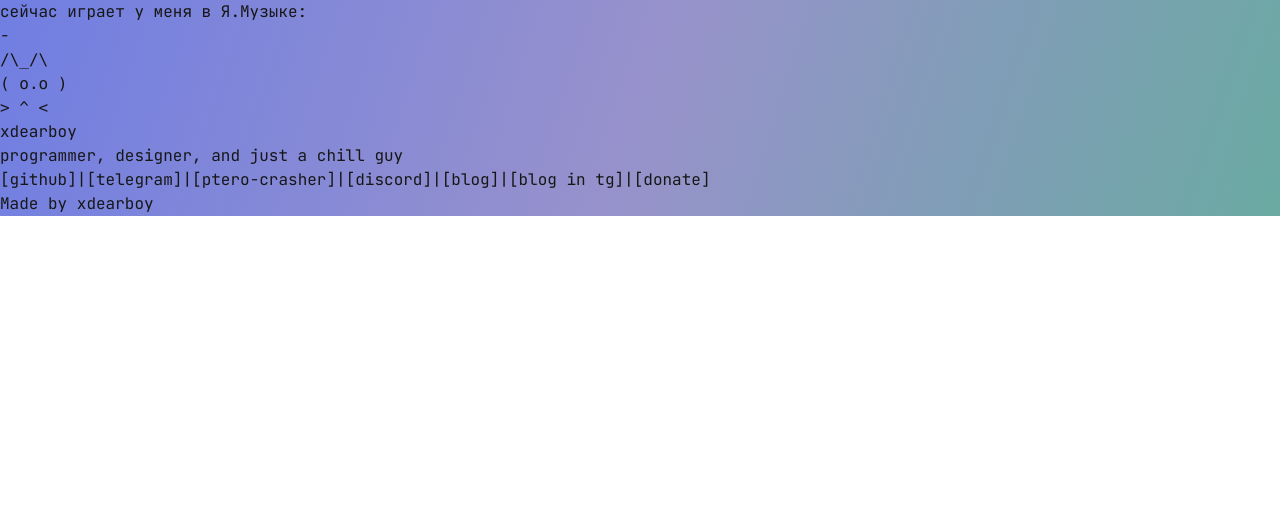
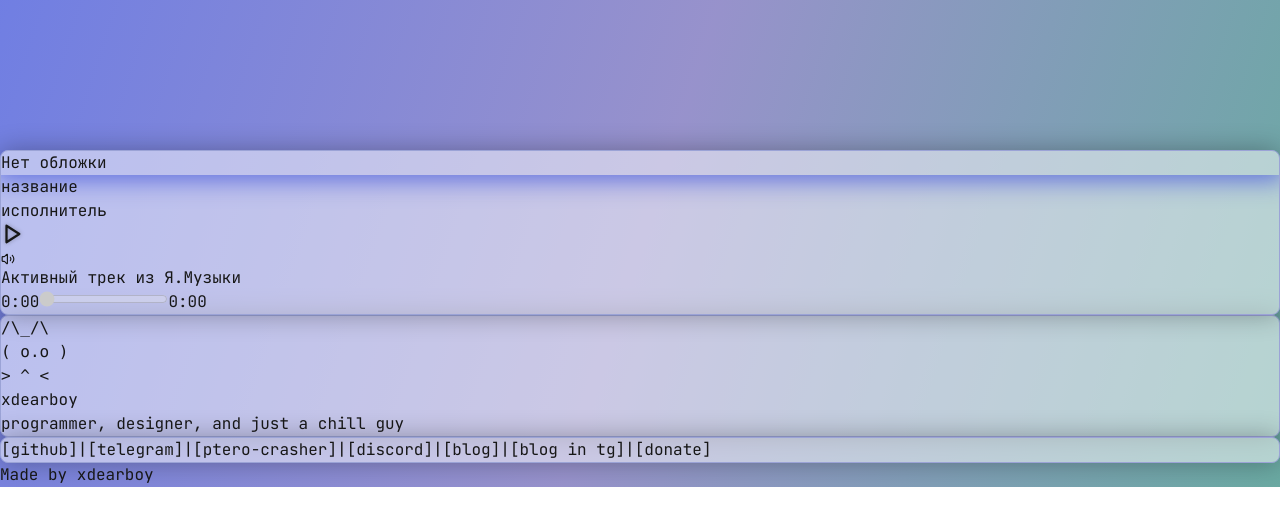
Before and after one commit to xdearboy/website, a Next.js app: page / in a window 1280 px wide. Shown: the top 526 px of the page. Built offline with nearby package versions, Linux system fonts and the light colour scheme; no server answers.

Commit message:
Update page.tsx

```diff
--- a/src/app/page.tsx
+++ b/src/app/page.tsx
@@ -1,73 +1,124 @@
-"use client";
+"use client"
+import Link from "next/link"
+import { useMusicPlayer } from "@/hooks/use-music-player"
+import { AudioPlayer } from "@/components/audio-player"
+import { useEffect, useState, memo } from "react"
 
-import { useState, useEffect } from "react";
-import Link from "next/link";
-import useSWR from "swr";
-
-export default function Home() {
-  const [track, setTrack] = useState({ title: "", artist: "" });
-  const [isLoading, setIsLoading] = useState(true);
-  const [fetchError, setFetchError] = useState(null);
-
-  const { data, error: swrError } = useSWR("https://lively-limit-c955.arsd3v.workers.dev/", async (url) => {
-    const response = await fetch(url, {
-      method: "GET",
-      headers: {
-        Accept: "application/json",
-      },
-      cache: "no-store",
-    });
-
-    if (!response.ok) {
-      throw new Error(`HTTP error! Status: ${response.status}`);
-    }
-
-    return response.json();
-  });
-
-  useEffect(() => {
-    if (data) {
-      setTrack(data);
-      setIsLoading(false);
-    }
-  }, [data]);
-
-  useEffect(() => {
-    if (swrError) {
-      console.error("Ошибка получения данных:", swrError);
-      setFetchError(swrError);
-      setIsLoading(false);
-    }
-  }, [swrError]);
-
+const MusicBlock = memo(function MusicBlock({
+  trackData,
+  error,
+  isLoading,
+  isPlaying,
+  currentTime,
+  duration,
+  isLoaded,
+  isBuffering,
+  getRgbFromColor,
+  togglePlay,
+  handleTimeChange,
+  audioRef,
+  canvasRef,
+  currentTrackUrl,
+}) {
   return (
     <div
-      className="flex min-h-screen items-center justify-center px-4"
       style={{
-        background:
-          "linear-gradient(108deg, rgba(85, 102, 221, 0.84) 0%, rgba(140, 134, 198, 0.90) 50%, rgba(90, 160, 152, 0.90) 100%)",
+        borderRadius: "8px",
+        border: "1px solid #9BA3D6",
+        background: "rgba(255, 255, 255, 0.50)",
+        boxShadow: "0px 0px 26px 0px rgba(0, 0, 0, 0.30)",
+        position: "relative",
+        overflow: "hidden",
+      }}
+      className="w-full p-4"
+    >
+      <div className="relative z-20">
+        <div className="flex items-center mb-3">
+          <div
+            className="w-[100px] h-[100px] bg-white rounded-lg overflow-hidden relative"
+            style={{
+              boxShadow: `0px 0px 25px 5px rgba(${getRgbFromColor()}, 0.9)`,
             }}
           >
-      <div className="flex flex-col items-center">
-        <div className="w-full max-w-[400px] p-6 sm:p-8 text-center rounded-lg border border-[#9BA3D6] bg-white/50 shadow-[0_0_26px_0_rgba(0,0,0,0.3)]">
-          <p className="mb-8 font-mono text-black">
-            сейчас играет у меня в Я.Музыке: <br /> <b>{isLoading ? "загрузка..." : track.title}</b> -{" "}
-            <b>{isLoading ? "" : track.artist}</b>
+            {!isLoading && trackData?.track?.img ? (
+              <img
+                src={trackData.track.img || "/placeholder.svg"}
+                alt={`Обложка альбома ${trackData.track.title}`}
+                className="w-full h-full object-cover"
+                loading="eager"
+              />
+            ) : (
+              <div className="w-full h-full flex items-center justify-center text-black/50 font-mono text-xs text-center p-2">
+                {isLoading ? "Загрузка..." : "Нет обложки"}
+              </div>
+            )}
+          </div>
+
+          <div className="ml-6 flex flex-col justify-center flex-1">
+            <h2 className="font-mono font-bold text-xl text-black">
+              {isLoading ? "загрузка..." : trackData?.track?.title || "название"}
+            </h2>
+            <p className="font-mono text-black mb-2">
+              {isLoading ? "загрузка..." : trackData?.track?.artist || "исполнитель"}
             </p>
-          <pre className="mb-4 font-mono text-black text-xl sm:text-2xl">
+
+            {!isLoading && (
+              <AudioPlayer
+                audioRef={audioRef}
+                trackUrl={currentTrackUrl}
+                isPlaying={isPlaying}
+                isLoaded={isLoaded}
+                isBuffering={isBuffering}
+                currentTime={currentTime}
+                duration={duration}
+                rgbColor={getRgbFromColor()}
+                onTogglePlay={togglePlay}
+                onTimeChange={handleTimeChange}
+              />
+            )}
+
+            {error && <p className="font-mono text-xs text-red-500">Ошибка загрузки данных</p>}
+          </div>
+        </div>
+      </div>
+    </div>
+  )
+})
+
+const ProfileBlock = memo(function ProfileBlock() {
+  return (
+    <div
+      style={{
+        borderRadius: "8px",
+        border: "1px solid #9BA3D6",
+        background: "rgba(255, 255, 255, 0.50)",
+        boxShadow: "0px 0px 26px 0px rgba(0, 0, 0, 0.30)",
+      }}
+      className="w-full p-6 text-center"
+    >
+      <pre className="font-mono text-black text-xl mb-4">
         {`/\\_/\\
 ( o.o )
 > ^ <`}
       </pre>
+      <h1 className="font-mono font-bold text-2xl text-black mb-2">xdearboy</h1>
+      <p className="font-mono text-black">programmer, designer, and just a chill guy</p>
+    </div>
+  )
+})
 
-          <h1 className="mb-2 font-mono text-black text-xl sm:text-2xl">
-            xdearboy
-          </h1>
-          <h1 className="mb-2 font-mono text-black">
-            programmer, designer, and just a chill guy
-          </h1>
-
-          <nav className="font-mono text-black">
+const LinksBlock = memo(function LinksBlock() {
+  return (
+    <div
+      style={{
+        borderRadius: "8px",
+        border: "1px solid #9BA3D6",
+        background: "rgba(255, 255, 255, 0.50)",
+        boxShadow: "0px 0px 26px 0px rgba(0, 0, 0, 0.30)",
+      }}
+      className="w-full p-4 text-center"
+    >
+      <nav className="font-mono text-black flex flex-wrap justify-center gap-x-2">
         <a
           href="https://github.com/xdearboy"
           target="_blank"
@@ -76,7 +127,7 @@ export default function Home() {
         >
           [github]
         </a>
-            <span className="mx-2">|</span>
+        <span>|</span>
         <a
           href="https://t.me/contactfiuimwix_bot"
           target="_blank"
@@ -85,7 +136,7 @@ export default function Home() {
         >
           [telegram]
         </a>
-            <span className="mx-2">|</span>
+        <span>|</span>
         <a
           href="https://github.com/xdearboy/pterodactyl-crasher"
           target="_blank"
@@ -94,31 +145,30 @@ export default function Home() {
         >
           [ptero-crasher]
         </a>
-            <span className="mx-2">|</span>
+        <span>|</span>
         <span
-              className="underline cursor-pointer hover:opacity-90 active:opacity-80 hover:scale-[98%] active:scale-[96%] transition-all duration-200 inline-block"
+          className="cursor-pointer underline hover:opacity-90 active:opacity-80 hover:scale-[98%] active:scale-[96%] transition-all duration-200 inline-block"
           onClick={() => {
-                navigator.clipboard.writeText("feeeeelbaaaaad");
-                alert("Юзернейм скопирован!");
+            navigator.clipboard.writeText("feeeeelbaaaaad")
+            alert("Юзернейм скопирован!")
           }}
         >
           [discord]
         </span>
-            <span className="mx-2">|</span>
-            <Link
-              href="/blog"
-              className="underline hover:opacity-90 active:opacity-80 hover:scale-[98%] active:scale-[96%] transition-all duration-200 inline-block"
-            >
+        <span>|</span>
+        <Link href="/blog" className="underline hover:opacity-90 active:opacity-80 hover:scale-[98%] active:scale-[96%] transition-all duration-200 inline-block">
           [blog]
         </Link>
-            <span className="mx-2">|</span>
-            <Link
+        <span>|</span>
+        <a
           href="https://t.me/vroffteam"
+          target="_blank"
+          rel="noopener noreferrer"
           className="underline hover:opacity-90 active:opacity-80 hover:scale-[98%] active:scale-[96%] transition-all duration-200 inline-block"
         >
           [blog in tg]
-            </Link>
-            <span className="mx-2">|</span>
+        </a>
+        <span>|</span>
         <a
           href="/donate"
           target="_blank"
@@ -129,11 +179,54 @@ export default function Home() {
         </a>
       </nav>
     </div>
+  )
+})
 
-        <div className="mt-4 rounded-[var(--Corner-Extra-large,28px)] border-2 border-black bg-[var(--Miscellaneous-Floating-Tab---Pill-Fill,#FFF)] px-4 py-1 shadow-[0_0_10px_0_rgba(0,0,0,0.25)]">
+export default function Home() {
+  const [isMounted, setIsMounted] = useState(false)
+  const musicPlayer = useMusicPlayer()
+
+  useEffect(() => {
+    setIsMounted(true)
+  }, [])
+
+  if (!isMounted) {
+    return (
+      <div
+        className="flex min-h-screen flex-col items-center justify-center px-4 py-8 gap-4"
+        style={{
+          background:
+            "linear-gradient(108deg, rgba(85, 102, 221, 0.84) 0%, rgba(140, 134, 198, 0.90) 50%, rgba(90, 160, 152, 0.90) 100%)",
+        }}
+      >
+        <div className="flex flex-col items-center w-full max-w-[500px] gap-4">
+          <div className="w-full h-[150px] rounded-lg bg-white/50 animate-pulse"></div>
+          <div className="w-full h-[200px] rounded-lg bg-white/50 animate-pulse"></div>
+          <div className="w-full h-[100px] rounded-lg bg-white/50 animate-pulse"></div>
+        </div>
+      </div>
+    )
+  }
+
+  return (
+    <div
+      className="flex min-h-screen flex-col items-center justify-center px-4 py-8 gap-4"
+      style={{
+        background:
+          "linear-gradient(108deg, rgba(85, 102, 221, 0.84) 0%, rgba(140, 134, 198, 0.90) 50%, rgba(90, 160, 152, 0.90) 100%)",
+      }}
+    >
+      <div className="flex flex-col items-center w-full max-w-[500px] gap-4">
+        <canvas ref={musicPlayer.canvasRef} className="hidden" />
+
+        <MusicBlock {...musicPlayer} />
+        <ProfileBlock />
+        <LinksBlock />
+      </div>
+
+      <div className="mt-2 rounded-full border-2 border-black bg-white px-6 py-1 shadow-md">
         <p className="font-mono text-sm text-black">Made by xdearboy</p>
       </div>
     </div>
-    </div>
-  );
+  )
 }
```
Lines whose indentation alone changed are shown as unchanged.
